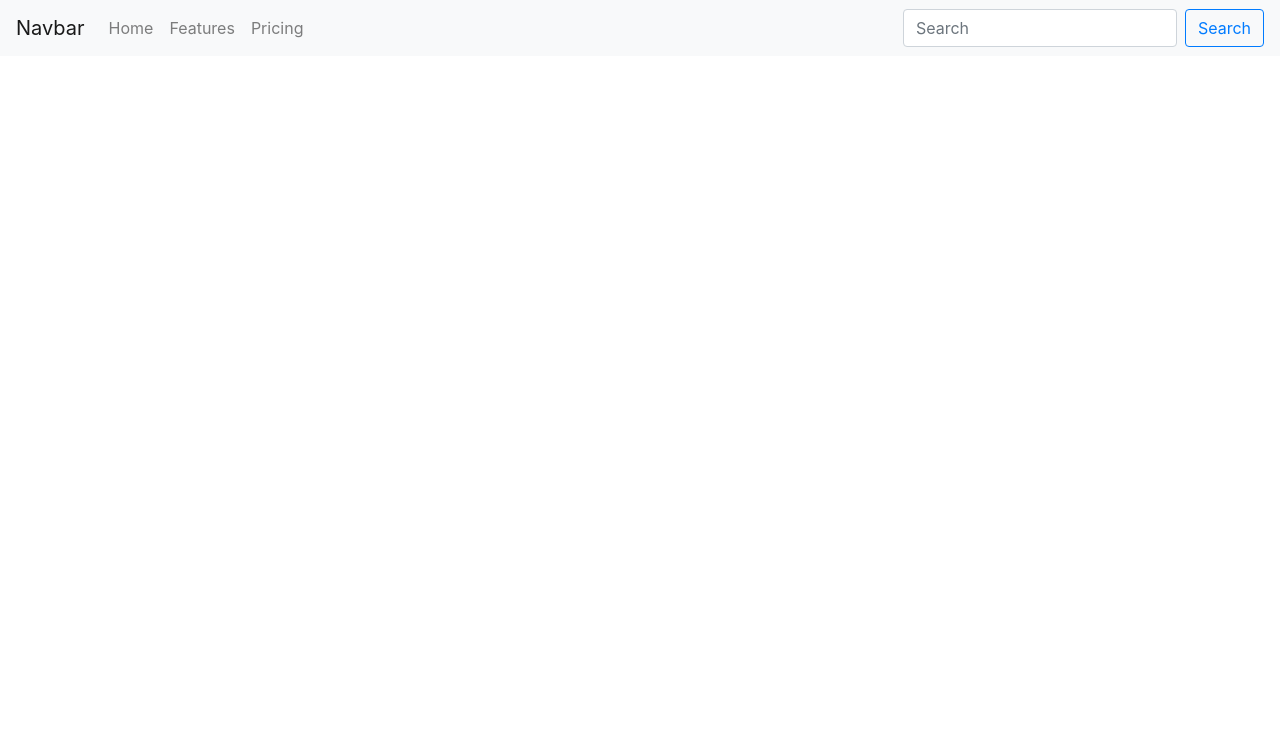
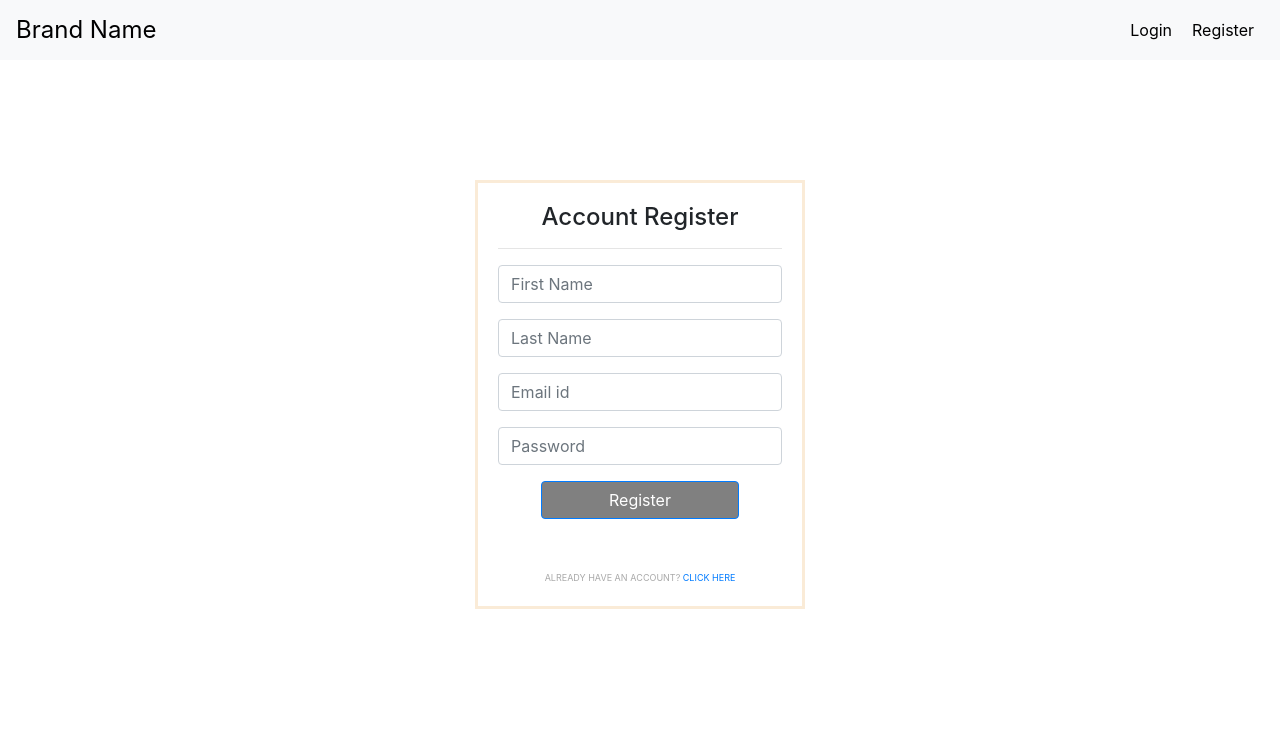
Before and after one commit to rmanish12/Test, a React app: page /register in a window 1280 px wide. Built offline with nearby package versions, Linux system fonts and the light colour scheme.

Commit message:
Login and Register page

```diff
--- a/package.json
+++ b/package.json
@@ -44,6 +44,8 @@
     "react": "^16.8.6",
     "react-bootstrap": "^1.0.0-beta.9",
     "react-dom": "^16.8.6",
+    "react-router": "^5.0.1",
+    "react-router-dom": "^5.0.1",
     "sequelize": "^5.10.1"
   }
 }
--- a/src/client/components/App.js
+++ b/src/client/components/App.js
@@ -1,15 +1,17 @@
 import React, {Component} from 'react'
+import {BrowserRouter} from 'react-router-dom'
 
-import Header from './Header'
-
-import '../styles/App.css'
-import {Button} from 'react-bootstrap'
+import HomePage from './Homepage'
 
 class App extends Component {
     render() {
         return(
             <div>
-                <Header/>
+                <BrowserRouter>
+                    <div>
+                        <HomePage/>
+                    </div>
+                </BrowserRouter>
             </div>
         )
     }
--- a/src/client/components/Header.js
+++ b/src/client/components/Header.js
@@ -1,22 +1,26 @@
 import React, {Component} from 'react'
 
-import {Navbar, Form, Nav, FormControl, Button} from 'react-bootstrap'
+import { Link } from 'react-router-dom'
+import {Navbar, Form, Nav, FormControl, Button, NavDropdown} from 'react-bootstrap'
+
+import '../styles/Header.css'
 
 class Header extends Component {
     render() {
         return(
             <div>
-                <Navbar bg="light" variant="light">
-                    <Navbar.Brand href="#home">Navbar</Navbar.Brand>
-                    <Nav className="mr-auto">
-                    <Nav.Link href="#home">Home</Nav.Link>
-                    <Nav.Link href="#features">Features</Nav.Link>
-                    <Nav.Link href="#pricing">Pricing</Nav.Link>
-                    </Nav>
-                    <Form inline>
-                    <FormControl type="text" placeholder="Search" className="mr-sm-2" />
-                    <Button variant="outline-primary">Search</Button>
-                    </Form>
+                <Navbar collapseOnSelect expand="lg" bg="light" variant="light">
+                    <Link to='/' className='brand'>Brand Name</Link>
+                    <Navbar.Toggle aria-controls="responsive-navbar-nav" />
+                    <Navbar.Collapse id="responsive-navbar-nav">
+                        <Nav className="mr-auto">
+
+                        </Nav>
+                        <Nav>
+                            <Link to='/login' className='link'>Login</Link>
+                            <Link to='/register' className='link'>Register</Link>
+                        </Nav>
+                    </Navbar.Collapse>
                 </Navbar>
             </div>
         )
--- /dev/null
+++ b/src/client/components/Homepage.js
@@ -0,0 +1,26 @@
+import React, {Component} from 'react'
+
+import { Route, Switch } from 'react-router-dom'
+
+import Header from './Header'
+import Login from './Login'
+import Register from './Register'
+
+import '../styles/Homepage.css'
+
+class Homepage extends Component {
+    render() {
+        return(
+            <div>
+                <Header/>
+
+                <Switch>
+                    <Route path='/login' component={Login}/>
+                    <Route path='/register' component={Register}/>
+                </Switch>
+            </div>
+        )
+    }
+}
+
+export default Homepage
--- /dev/null
+++ b/src/client/components/Login.js
@@ -0,0 +1,51 @@
+import React, {Component} from 'react'
+
+import {Container, Col, Row, Card, Form, Button} from 'react-bootstrap'
+import {Link} from 'react-router-dom'
+
+import '../styles/Login.css'
+
+class Login extends Component {
+    render() {
+        return (
+            <Container>
+                <Row>
+                    <Col></Col>
+                    <Col md = {4} xs={12}>
+                        <div className='center'>
+                            <div className='verticalCenter'>
+                                <h4>Account Login</h4>
+                                <hr/>
+                                <Form>
+                                    <Form.Group controlId="formBasicEmail">
+                                        <Form.Control type="text" placeholder="Username" />
+                                    </Form.Group>
+
+                                    <Form.Group controlId="formBasicPassword">
+                                        <Form.Control type="password" placeholder="Password" />
+                                    </Form.Group>
+
+                                    <Button variant="primary" className='button' type="submit">
+                                        Sign In
+                                    </Button>
+                                </Form>
+
+                                <br/>
+                                <br/>
+
+                                <div className='help'>
+                                    Forgot Password? <Link>Click Here</Link>
+                                    <br/>
+                                    Create an account? <Link to='/register'>Click Here</Link>
+                                </div>
+                            </div>
+                        </div>
+                    </Col>
+                    <Col></Col>
+                </Row>
+            </Container>
+        )
+    }
+}
+
+export default Login
--- /dev/null
+++ b/src/client/components/Register.js
@@ -0,0 +1,57 @@
+import React, {Component} from 'react'
+
+import {Container, Col, Row, Card, Form, Button} from 'react-bootstrap'
+import {Link} from 'react-router-dom'
+
+import '../styles/Login.css'
+
+class Register extends Component {
+    render() {
+        return(
+            <Container>
+                <Row>
+                    <Col></Col>
+                    <Col md = {4} xs={12}>
+                        <div className='center'>
+                            <div className='verticalCenter'>
+                                <h4>Account Register</h4>
+                                <hr/>
+                                <Form>
+                                    <Form.Group controlId="formBasicEmail">
+                                        <Form.Control type="text" placeholder="First Name" />
+                                    </Form.Group>
+
+                                    <Form.Group controlId="formBasicEmail">
+                                        <Form.Control type="text" placeholder="Last Name" />
+                                    </Form.Group>
+
+                                   <Form.Group controlId="formBasicEmail">
+                                        <Form.Control type="email" placeholder="Email id" />
+                                    </Form.Group>
+
+                                    <Form.Group controlId="formBasicPassword">
+                                        <Form.Control type="password" placeholder="Password" />
+                                    </Form.Group>
+
+                                    <Button variant="primary" className='button' type="submit">
+                                        Register
+                                    </Button>
+                                </Form>
+
+                                <br/>
+                                <br/>
+
+                                <div className='help'>
+                                    Already Have An Account? <Link to='/login'>Click Here</Link>
+                                </div>
+                            </div>
+                        </div>
+                    </Col>
+                    <Col></Col>
+                </Row>
+            </Container>
+        )
+    }
+}
+
+export default Register
--- a/src/client/index.html
+++ b/src/client/index.html
@@ -8,5 +8,6 @@
 </head>
 <body>
     <div id = "root"></div>
+    <script type="text/javascript" src="../../build/bundle.js"></script>
 </body>
 </html>
--- /dev/null
+++ b/src/client/styles/Header.css
@@ -0,0 +1,9 @@
+.link {
+    color: black;
+    padding: 10px
+}
+
+.brand {
+    font-size: x-large;
+    color: black
+}
--- /dev/null
+++ b/src/client/styles/Homepage.css
@@ -0,0 +1,3 @@
+.home {
+    background-color: azure
+}
--- /dev/null
+++ b/src/client/styles/Login.css
@@ -0,0 +1,20 @@
+.center {
+    padding: 120px 10px;
+    text-align: center
+  }
+
+  .verticalCenter {
+    border: 3px solid antiquewhite;
+    padding: 20px
+  }
+
+  .help {
+      font-size: small;
+      font-variant: all-petite-caps;
+      color: darkgray
+  }
+
+  .button {
+      width: 70%;
+      background-color: gray
+  }
--- a/webpack.config.js
+++ b/webpack.config.js
@@ -5,7 +5,8 @@ module.exports = {
     entry: path.join(__dirname, 'src/client/index.js'),
     output: {
         path: path.join(__dirname,'./build'),
-        filename: 'bundle.js'
+        filename: 'bundle.js',
+        publicPath: '/'
       },
     mode: process.env.NODE_ENV || 'development',
     module : {
@@ -37,6 +38,9 @@ module.exports = {
               }
         ]
     },
+    devServer: {
+        historyApiFallback: true,
+    },
     plugins: [
         new HtmlWebPackPlugin({
             template: './src/client/index.html',
```
Also changed, not shown: 2 other files.
